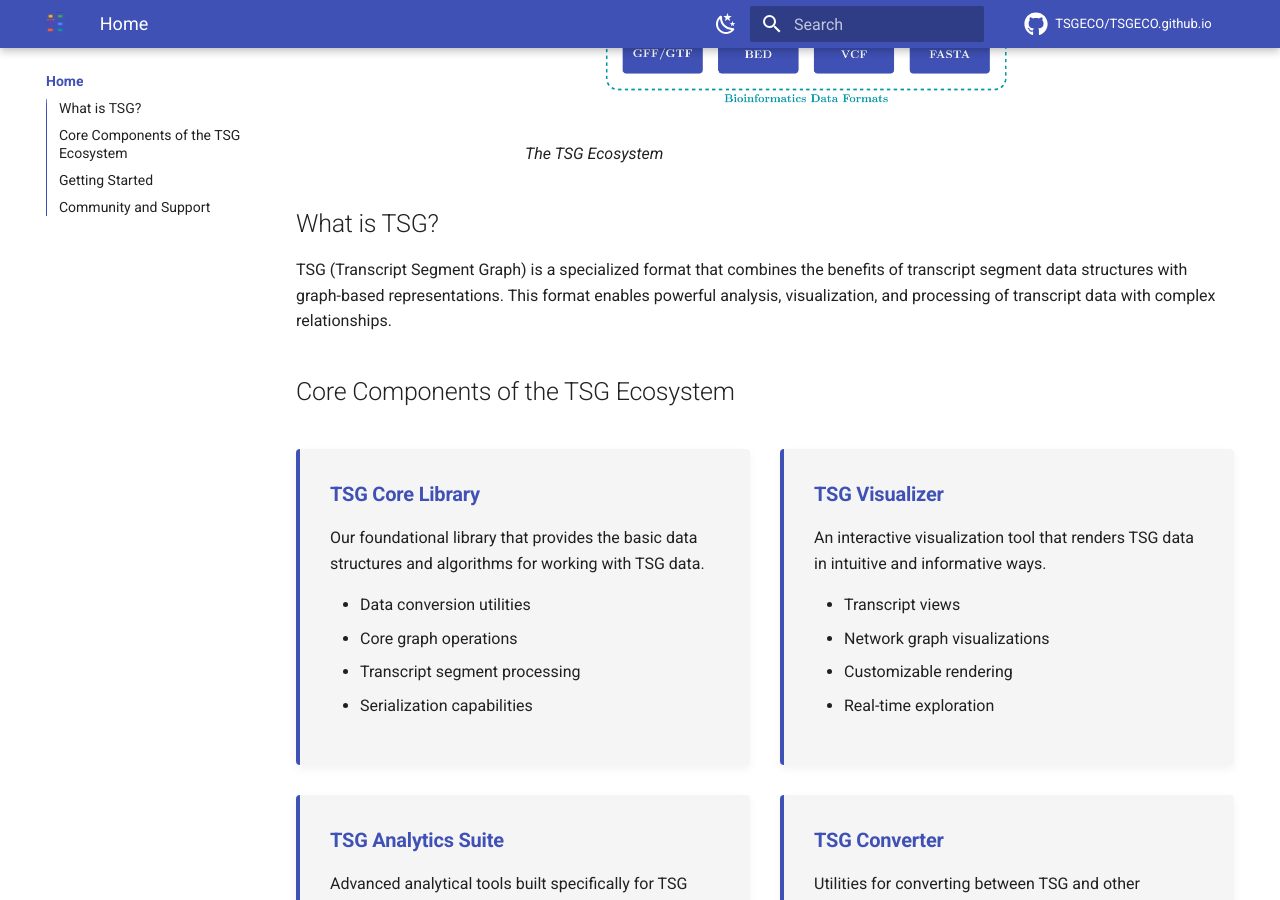
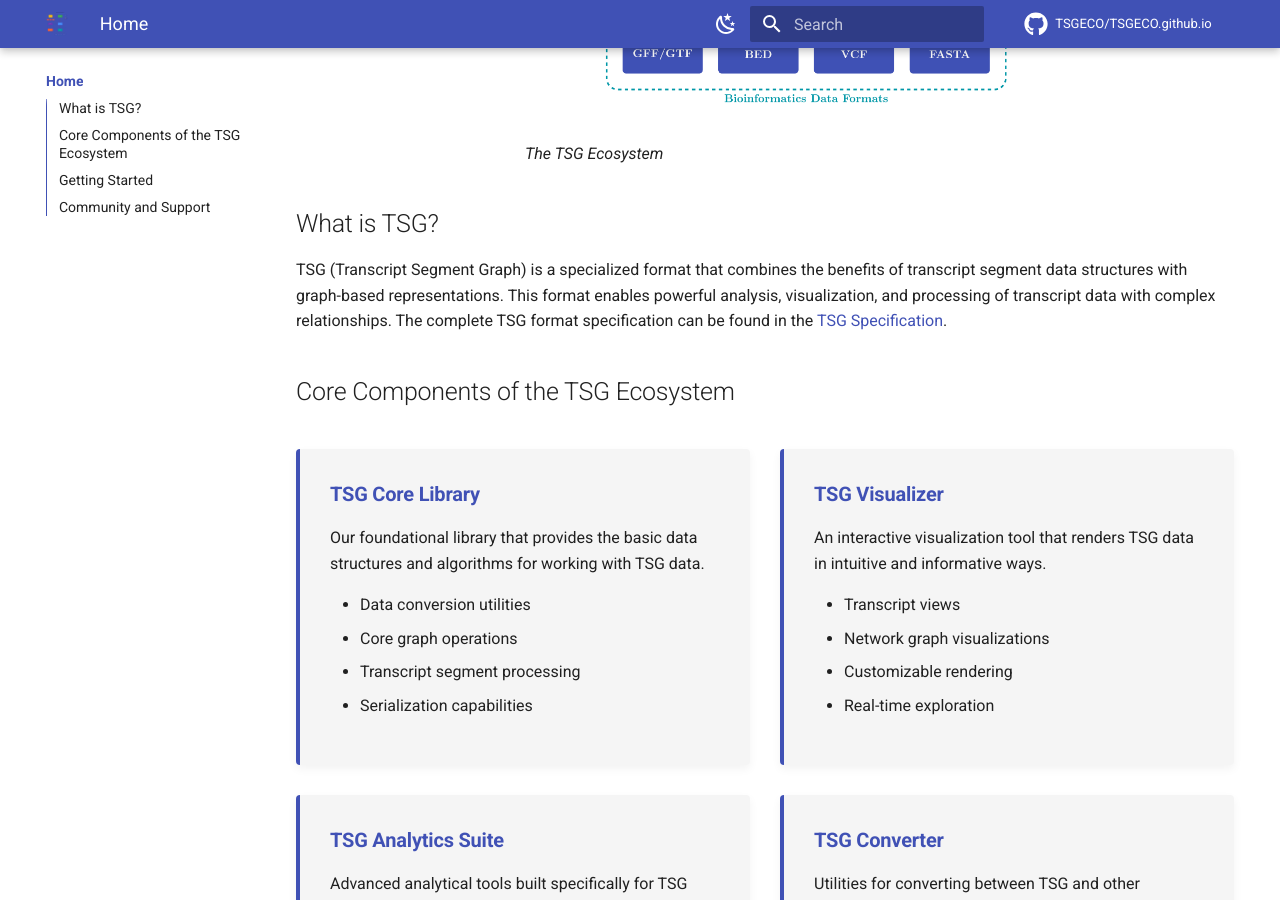
Before and after one commit to TSGECO/TSGECO.github.io, an MkDocs documentation site: the page built from docs/index.md, in a window 1280 px wide and 900 px high, scrolled down 1481 px. Built offline with MkDocs 1.6.1 and Material for MkDocs 9.7.7, drawn with Linux system fonts in a browser that asks for light colours; comment, search, counter and statistics services are not loaded.

```diff
--- a/docs/index.md
+++ b/docs/index.md
@@ -7,14 +7,17 @@
     <a href="https://github.com/TSGECO" class="md-button">GitHub</a>
 </div>
 
-Welcome to the TSG (Transcript Segment Graph) ecosystem documentation. TSG is a new format designed for efficient representation and analysis of transcript data in graph format.
+Welcome to the TSG (Transcript Segment Graph) ecosystem documentation.
+TSG is a new format designed for efficient representation and analysis of transcript data in graph format.
 
   ![TSECO Logo](images/tsgeco.png){ width="800" }
   <figcaption>The TSG Ecosystem</figcaption>
 
 ## What is TSG?
 
-TSG (Transcript Segment Graph) is a specialized format that combines the benefits of transcript segment data structures with graph-based representations. This format enables powerful analysis, visualization, and processing of transcript data with complex relationships.
+TSG (Transcript Segment Graph) is a specialized format that combines the benefits of transcript segment data structures with graph-based representations.
+This format enables powerful analysis, visualization, and processing of transcript data with complex relationships.
+The complete TSG format specification can be found in the [TSG Specification](https://github.com/TSGECO/tsg/blob/main/docs/tsg.pdf).
 
 ## Core Components of the TSG Ecosystem
 
```
Also changed, not shown: docs/getting-started/installation.md (+2 -2 lines).
